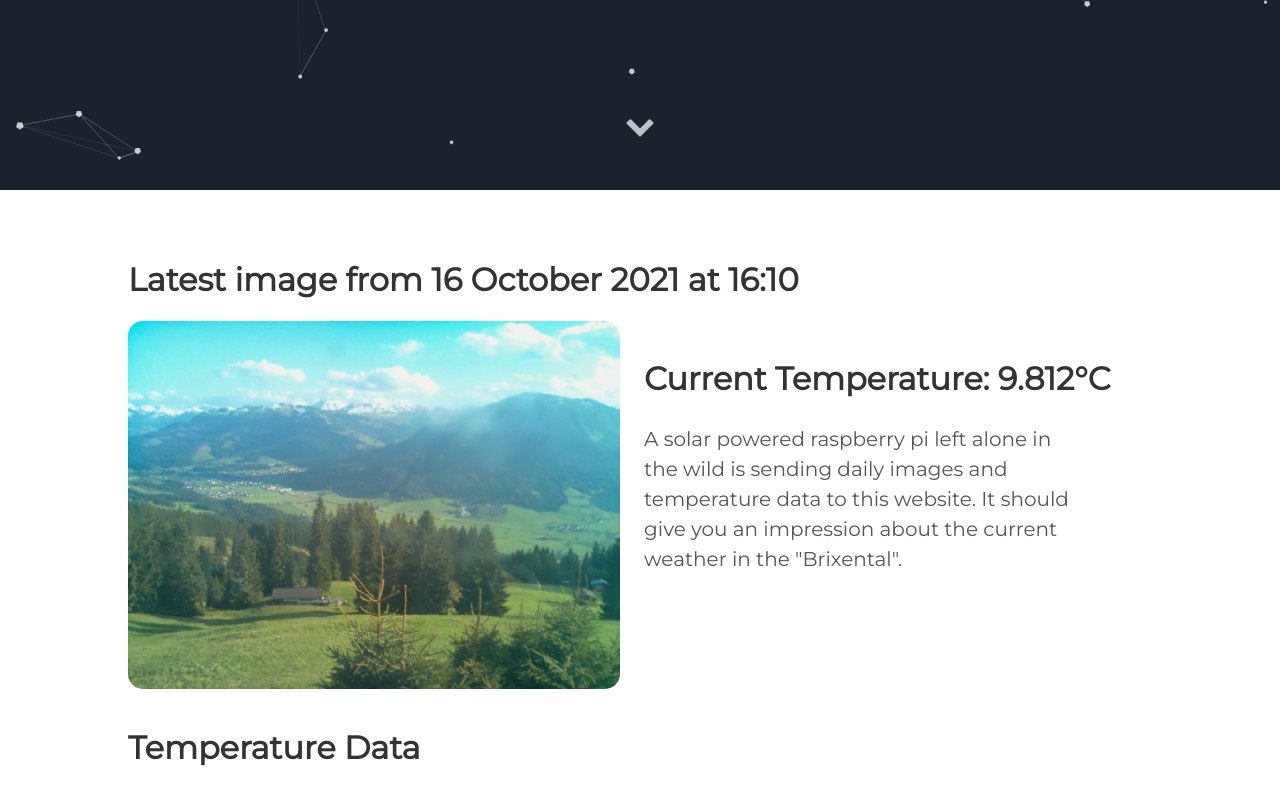
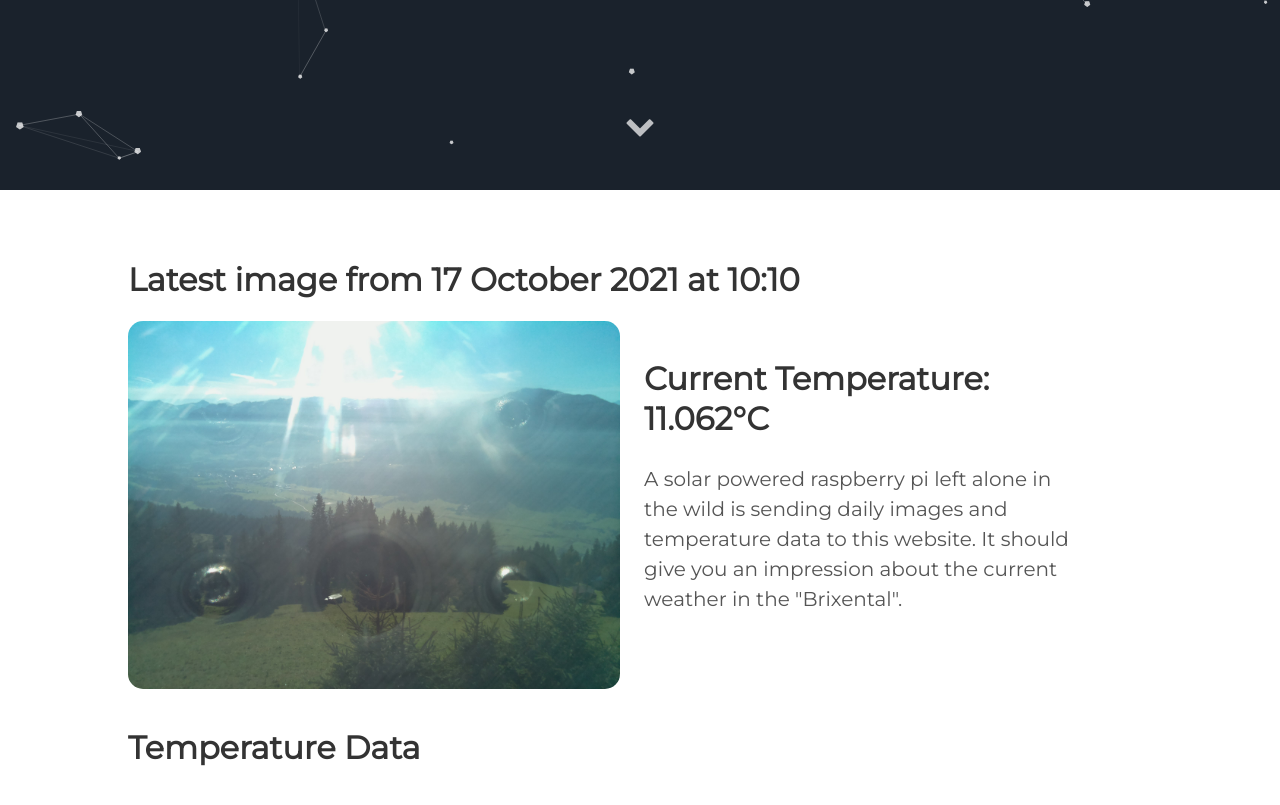
Before and after one commit to vektorious/vektorious.github.io, a Jekyll site: the page built from resources/huette.md, in a window 1280 px wide and 900 px high, scrolled down 710 px. Shown: the top 805 px of the window. Built offline with Jekyll 4.4.1, drawn with Linux system fonts in a browser that asks for light colours.

Commit message:
I'm a bot beep boop

```diff
--- a/resources/huette.md
+++ b/resources/huette.md
@@ -6,13 +6,13 @@ image: '/assets/img/'
 description: 'Live image from the Austrian alps'
 twitter_text: ' '
 ---
-## Latest image from 16 October 2021 at 16:10
+## Latest image from 17 October 2021 at 10:10
 <div class="huette">
   <div class="huette-image">
     <img src="{{ "/assets/img/huette.jpg" | prepend: site.baseurl }}">
   </div>
   <div class="huette-text">
-        <h2>Current Temperature: 9.812°C</h2>
+        <h2>Current Temperature: 11.062°C</h2>
         <p>A solar powered raspberry pi left alone in the wild is sending daily images and temperature data to this website. It should give you an impression about the current weather in the "Brixental".</p>
 
   </div>
```
Also changed, not shown: rpi-script/2021-10-17_100921.txt (renamed from rpi-script/2021-10-16_160921.txt, +5 -5 lines), rpi-script/huette.md (+2 -2 lines), assets/img/huette.jpg, assets/img/temp_plot.png, rpi-script/temp_plot.png, 1 other file.
